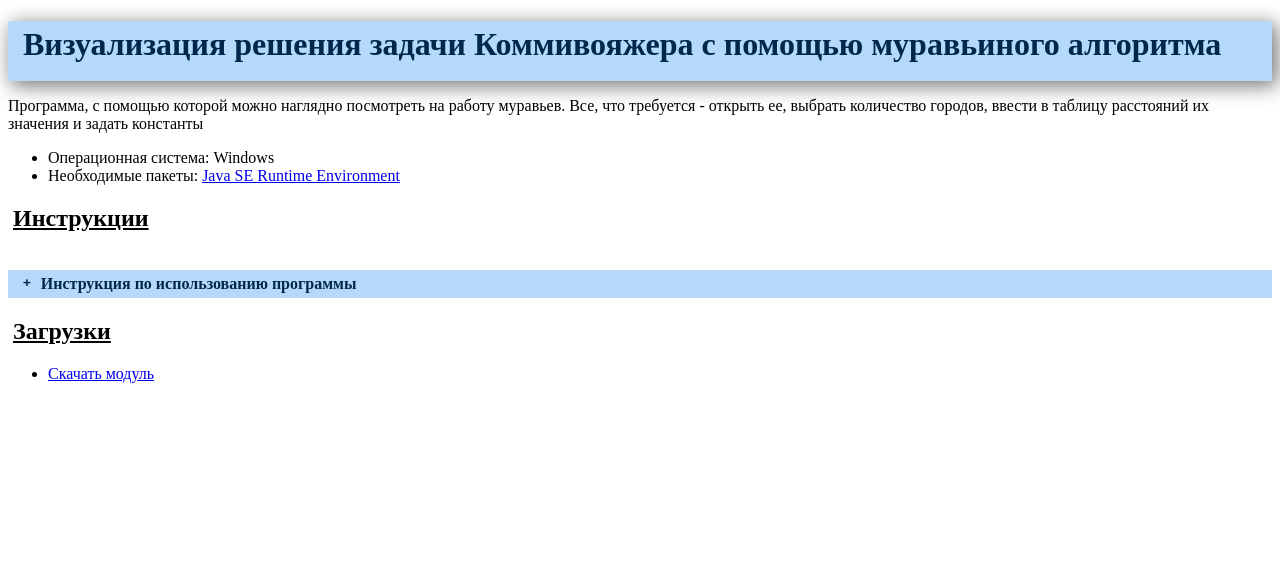
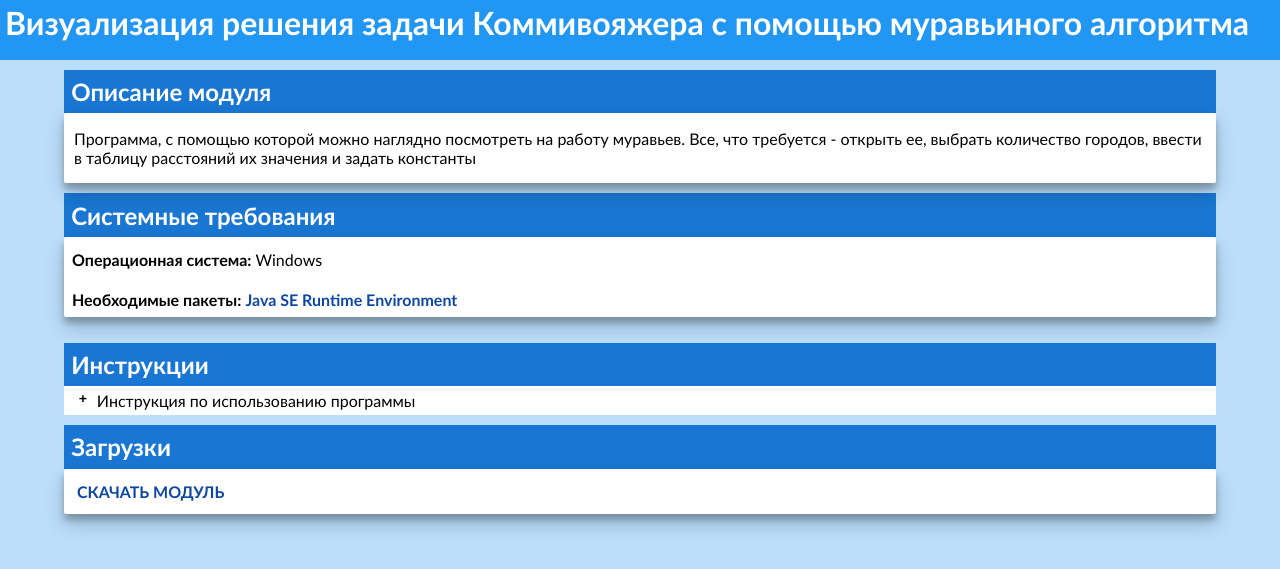
Before and after one commit to dmitr1y/edu-modules, a PHP site: page /modules/client/forDownload/Ant-Algo/index.html in a window 1280 px wide. Shown: the top 569 px of the page. Run offline with PHP 8.4, Linux system fonts and the light colour scheme.

Commit message:
ui improved

```diff
--- a/index.html
+++ b/index.html
@@ -11,7 +11,7 @@ and open the template in the editor.
     <script src="jquery-3.1.1.min.js"></script>
     <script src="header.js"></script>
     <script src="menu.js"></script>
-    <title>Edu modules </title>
+    <title>Edu modules</title>
 </head>
 <body>
 
@@ -32,11 +32,7 @@ and open the template in the editor.
 
 
 </script>
-<!--<div id="content">-->
-    <!-- content container-->
     <iframe id="content_frame" src="intro.html" onload="iframeLoaded(this.id)">Требуется поддержка iframe</iframe>
-
-<!--</div>-->
 <div class="footer">
 
  <div class="footer_logo">EduModules &#169; 2016</div>
--- a/menu.js
+++ b/menu.js
@@ -3,8 +3,6 @@
  * To change this template file, choose Tools | Templates
  * and open the template in the editor.
  */
-var modules=['modules/client/StrassenVizi/start.html'];
-
 function changeIFrameSrc (url)
 {
     document.getElementById('content_frame').src=url;
--- a/modules/client/forDownload/Ant-Algo/index.html
+++ b/modules/client/forDownload/Ant-Algo/index.html
@@ -8,26 +8,29 @@ and open the template in the editor.
 <head>
     <title>TODO supply a title</title>
     <meta charset="UTF-8">
-    <link rel="stylesheet" type="text/css" href="/moduleManual.css">
+    <link rel="stylesheet" type="text/css" href="moduleManual.css">
     <meta name="viewport" content="width=device-width, initial-scale=1.0">
 </head>
 <body>
+<div class="header">
+    <h1 class="logo">Визуализация решения задачи Коммивояжера с помощью муравьиного алгоритма</h1>
+</div>
 <div class="content">
-    <div class="header">
-        <h1 class="logo">Визуализация решения задачи Коммивояжера с помощью муравьиного алгоритма</h1>
-    </div>
     <div class="info">
+        <h2>Описание модуля</h2>
+        <div class="card">
         <p>Программа, с помощью которой можно наглядно посмотреть на работу муравьев. Все, что требуется - открыть ее,
-            выбрать количество городов, ввести в таблицу расстояний их значения и задать константы</h2>
-        <ul>
-            <li>Операционная система: Windows</li>
-            <li>Необходимые пакеты: <a target="_blank"
+            выбрать количество городов, ввести в таблицу расстояний их значения и задать константы</p>
+        </div>
+        <h2>Системные требования</h2>
+        <ul class="card">
+            <li class="sys-req"><b>Операционная система:</b> Windows</li>
+            <li class="sys-req"><b>Необходимые пакеты:</b> <a target="_blank"
                                        href="http://www.oracle.com/technetwork/java/javase/downloads/jre8-downloads-2133155.html">Java
                 SE
                 Runtime Environment</a></li>
         </ul>
         <h2>Инструкции</h2>
-        <br/>
         <div class="spoiler">
             <input type="checkbox" id="spoilerid_1"><label for="spoilerid_1">
             Инструкция по использованию программы
@@ -123,10 +126,9 @@ and open the template in the editor.
         </div>
     </div>
     <h2>Загрузки</h2>
-    <ul>
-        <li><a class="download" href='2.rar'>Скачать модуль</a></li>
+    <ul class="card">
+        <li class="download"><a href='2.rar'>Скачать модуль</a></li>
     </ul>
-    <br/>
 </div>
 </body>
 </html>
--- /dev/null
+++ b/modules/client/forDownload/Ant-Algo/moduleManual.css
@@ -0,0 +1,160 @@
+body{
+    margin: 0;
+    top: 0;
+    background: #bbdefb;
+    font-family: GillSans, Calibri, Trebuchet, sans-serif;
+}
+
+ul{
+    padding:0;
+}
+li{
+    margin-top:5px;
+    list-style-type:none;
+}
+
+.sys-req{
+    /*border:1px;*/
+    /*border-style:solid;*/
+    padding:0.5em;
+    /*border-color:#2196f3;*/
+}
+
+.content {
+    width: 90%;
+    /* height: 100%; */
+    margin: auto;
+    position: relative;
+    padding: 0;
+/*     top: 0; */
+/*     left: 0; */
+}
+
+.header {
+    width: 100%;
+    margin: 0;
+    top: 0;
+    /* display: block; */
+    min-height: 60px;
+    /* justify-content: space-between; */
+    background-color: #2196F3;
+    /* padding: 5px; */
+    /* border-radius: 2px; */
+    /* -webkit-box-shadow: 4px 4px 20px 1px rgba(0, 0, 0, 0.54); */
+    -moz-box-shadow: 4px 4px 20px 1px rgba(0, 0, 0, 0.54);
+    /* box-shadow: 4px 4px 20px 1px rgba(0, 0, 0, 0.54); */
+}
+
+.logo {
+    color: white;
+    line-height: 36px;
+    padding: 5px;
+    position: relative;
+    /* margin-left: 10px; */
+    margin: auto;
+}
+
+.info {
+    width: 100%;
+    }
+
+.download {
+    list-style-type: none;
+    /* height: 1.5em; */
+    padding: 0.5em;
+    text-decoration: none;
+    text-transform: uppercase;
+/*     width: 100%; */
+    /* left: 0; */
+    /*border-width: 1px;*/
+    margin:5px;
+    /* margin: 0; */
+/*     border-style: solid; */
+    /*border-color: #2196f3;*/
+    /*background-color:#E3F2FD;*/
+}
+
+.download:hover{
+    /*border-color:#1565C0;*/
+    /*color:white;*/
+    /*background-color:#BBDEFB;*/
+}
+
+.spoiler > input + label:after {
+    content: "+";
+    margin-right: 10px;
+    float: left;
+    font-family: monospace;
+    font-weight: bold;
+}
+
+.spoiler > input:checked + label:after {
+    content: "-";
+    float: left;
+    margin-right: 10px;
+    font-family: monospace;
+    font-weight: bold;
+}
+
+.spoiler > input {
+    display: none;
+}
+
+.spoiler > input + label, .spoiler > .spoiler_body {
+    background: #ffffff;
+    padding: 5px 15px;
+    overflow: hidden;
+    color: black;
+    width: 100%;
+    box-sizing: border-box;
+    display: block;
+/*     font-weight: 700; */
+    cursor: pointer;
+}
+
+.spoiler > input + label + .spoiler_body {
+    display: none;
+}
+
+.spoiler > input:checked + label + .spoiler_body {
+    display: block;
+    font-weight: 100;
+}
+
+.spoiler > .spoiler_body {
+    background: #fff;
+/*     border: 3px solid #b2c7dc; */
+    border-top: none;
+}
+
+a{
+    text-decoration: none;
+    font-weight: 600;
+    color: #0D47A1;
+}
+
+a:hover{
+    text-decoration: underline;
+}
+h2{
+    background-color: #1976D2;
+    padding: 0.3em;
+    margin: 0;
+    margin-top: 10px;
+    /* color:#0D47A1; */
+    color: white;
+}
+
+p{/* padding:10px; */padding-left: 10px;padding-right: 10px;}
+
+.card {
+  background: #fff;
+  border-radius: 2px;
+  width: 100%;
+  display: inline-block;
+  /*margin: 1rem;*/
+  margin-top: 0;
+  /* position: relative; */
+  /*   width: 100%; */
+  box-shadow: 0 10px 20px rgba(0,0,0,0.19), 0 6px 6px rgba(0,0,0,0.23);
+}
```
Also changed, not shown: main.css (+8 -2 lines).
